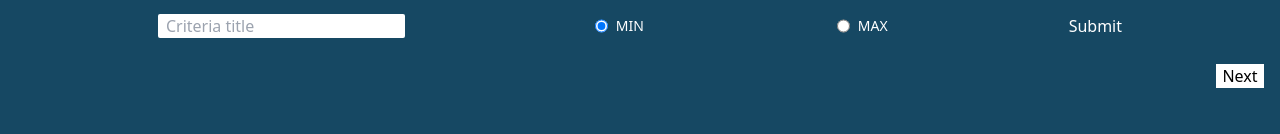
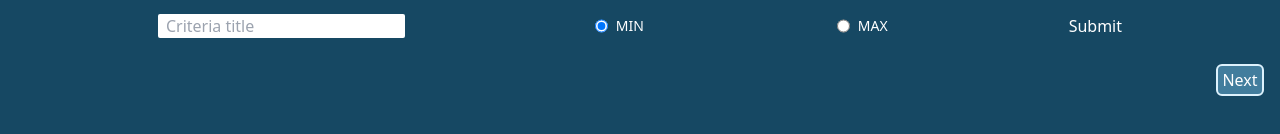
Before and after one commit to alex-nemeth/evalutron, an Angular app: page /criteria in a window 1280 px wide. Shown: the part 224-358 px from the top of the page. Built offline with nearby package versions, Linux system fonts and the light colour scheme.

Commit message:
Reusable button component

```diff
--- /dev/null
+++ b/src/app/components/button/button.component.ts
@@ -0,0 +1,21 @@
+import { Component, Input } from '@angular/core';
+import { CommonModule } from '@angular/common';
+import { RouterModule } from '@angular/router';
+
+@Component({
+  selector: 'app-button',
+  standalone: true,
+  imports: [CommonModule, RouterModule],
+  template: `
+    <button
+      class="bg-mcea-2 border-mcea-4 border-2 w-12 h-8 rounded-md"
+      [routerLink]="route"
+    >
+      {{ text ? text : 'Next' }}
+    </button>
+  `,
+})
+export class ButtonComponent {
+  @Input() route!: string;
+  @Input() text!: string;
+}
--- a/src/app/components/define-criteria/define-criteria.component.html
+++ b/src/app/components/define-criteria/define-criteria.component.html
@@ -46,6 +46,5 @@
 </form>
 
 <div class="flex flex-row-reverse m-4">
-<button
-    [routerLink]="['/weights-estimation']"
-    class="border-black bg-white text-black w-12 font-medium">Next</button></div>
+    <app-button route="/weights-estimation" />
+</div>
--- a/src/app/components/define-criteria/define-criteria.component.ts
+++ b/src/app/components/define-criteria/define-criteria.component.ts
@@ -10,12 +10,13 @@ import { RouterModule } from '@angular/router';
 import { ICriteria } from '../../models/criteria.model';
 import { CriteriaService } from '../../services/criteria.service';
 import { of } from 'rxjs';
+import { ButtonComponent } from '../button/button.component';
 
 @Component({
   standalone: true,
   selector: 'app-define-criteria',
   templateUrl: './define-criteria.component.html',
-  imports: [CommonModule, ReactiveFormsModule, RouterModule],
+  imports: [CommonModule, ReactiveFormsModule, RouterModule, ButtonComponent],
 })
 export class DefineCriteriaComponent {
   criteria$ = of(this.criteriaService.criteria);
--- a/src/app/components/estimation-of-weights/estimation-of-weights.component.html
+++ b/src/app/components/estimation-of-weights/estimation-of-weights.component.html
@@ -31,5 +31,6 @@
           </tr>
         </tbody>
     </table>
+    <app-button route="" text="Next"></app-button>
     <button type="submit" (click)="setWeights()">SET WIEGHTS</button>
 </div>
--- a/src/app/components/estimation-of-weights/estimation-of-weights.component.ts
+++ b/src/app/components/estimation-of-weights/estimation-of-weights.component.ts
@@ -10,6 +10,7 @@ import {
 } from '@angular/forms';
 import { ICriteria } from '../../models/criteria.model';
 import { WeightService } from '../../services/weight.service';
+import { ButtonComponent } from '../button/button.component';
 
 @Component({
   standalone: true,
@@ -19,7 +20,7 @@ import { WeightService } from '../../services/weight.service';
     input:disabled {
       opacity: .50;
     }`,
-  imports: [CommonModule, FormsModule, ReactiveFormsModule],
+  imports: [CommonModule, FormsModule, ReactiveFormsModule, ButtonComponent],
 })
 export class EstimationOfWeightsComponent {
   criteria!: ICriteria[];
@@ -40,6 +41,7 @@ export class EstimationOfWeightsComponent {
         formControls[`${criteria.id}-${criteria2.id}`] = new FormControl({
           value: '1',
           disabled: this.isFieldDisabled(criteria.id, criteria2.id),
+          // TODO: Validation - Validators.pattern();
         });
       });
     });
--- a/src/app/components/welcome/welcome.component.html
+++ b/src/app/components/welcome/welcome.component.html
@@ -1,5 +1,8 @@
 <div class="flex flex-col gap-4 justify-center items-center h-full">
 <h1 class="text-xl text-center my-4">Welcome!</h1>
     <p class="text-center">Click the button to start the process.</p>
-    <button class="bg-mcea-2 border-mcea-4 border-2 w-12 h-8 rounded-md" [routerLink]="['/criteria']"> Start</button>
+    <app-button
+        route="/criteria"
+        text="Start"
+    />
 </div>
--- a/src/app/components/welcome/welcome.component.ts
+++ b/src/app/components/welcome/welcome.component.ts
@@ -1,11 +1,12 @@
 import { Component } from '@angular/core';
 import { CommonModule } from '@angular/common';
 import { RouterModule } from '@angular/router';
+import { ButtonComponent } from '../button/button.component';
 
 @Component({
   standalone: true,
   selector: 'app-welcome',
   templateUrl: './welcome.component.html',
-  imports: [CommonModule, RouterModule],
+  imports: [CommonModule, RouterModule, ButtonComponent],
 })
 export class WelcomeComponent {}
```
